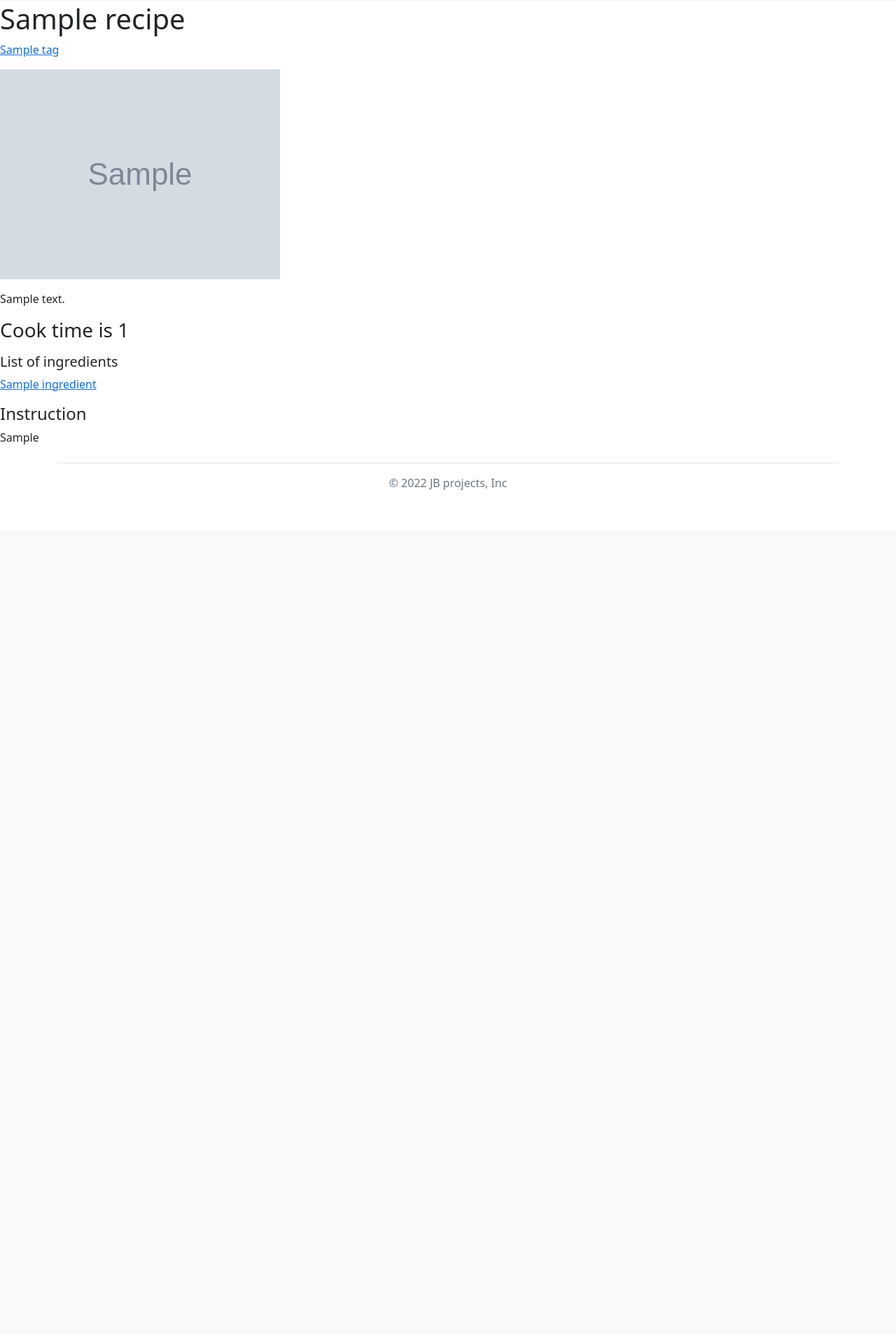
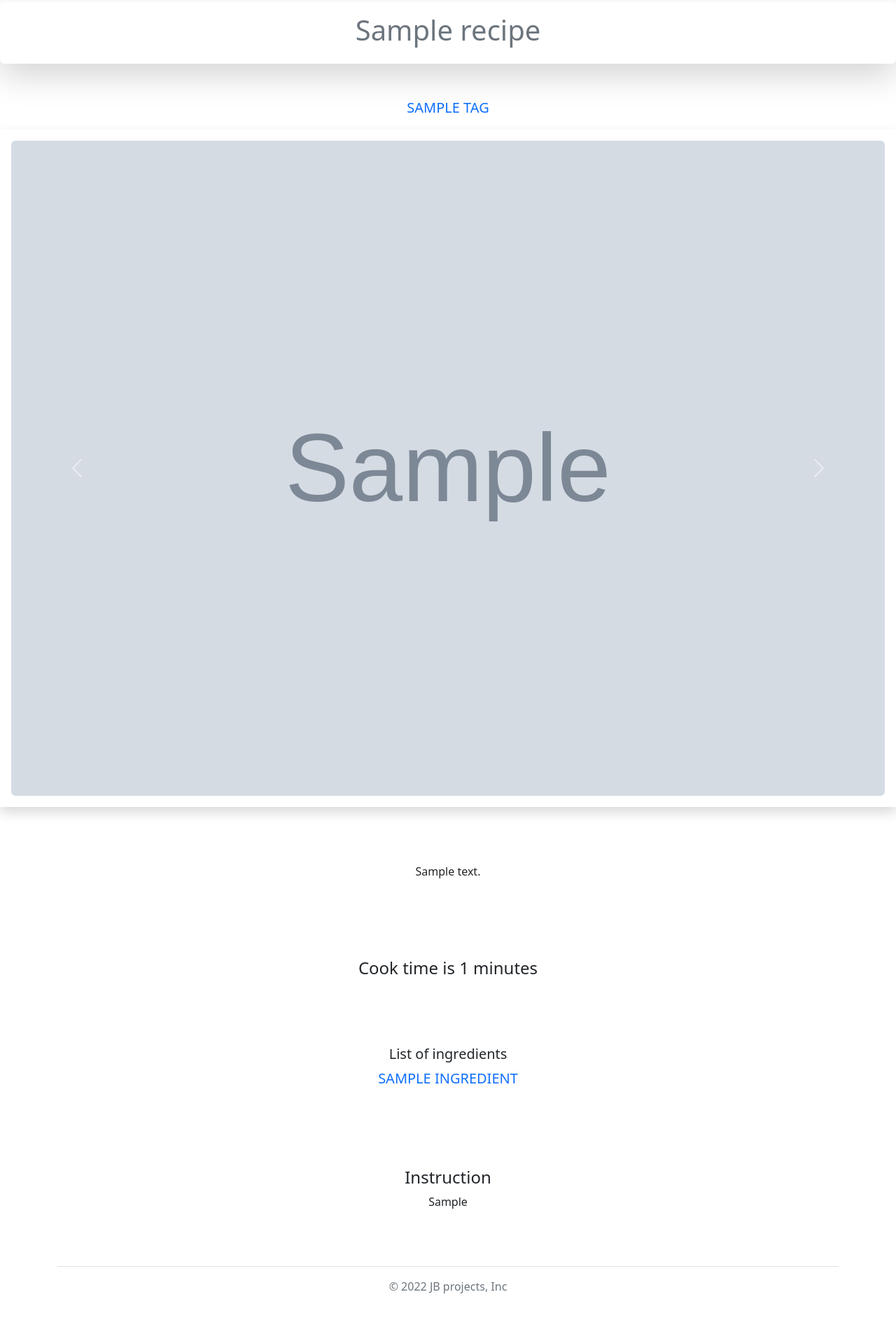
Before and after one commit to jBuly4/Python_Django_CookBook, a Django app: a page that uses templates/recipe_detail.html in a window 1280 px wide. Shown: the part 53-1959 px from the top of the page at 70% size. Before the commit the page ends 753 px from the top, so only its background shows below. Run offline with Django 3.2, Linux system fonts and the light colour scheme; tables that the repository leaves empty hold one stand-in row (values such as "Sample post"); grey boxes marked "Sample" are stand-in pictures.

Commit message:
styling is done. next steps: fixtures and docker

```diff
--- a/templates/recipe_detail.html
+++ b/templates/recipe_detail.html
@@ -3,35 +3,68 @@
 {% block title %}{{ recipe.title }}{% endblock %}
 
 {% block body %}
+	<div class="title shadow-lg p-3 mb-5 bg-body rounded text-muted" style="text-align: center">
 		<h1>{{ recipe.title }}</h1>
+	</div>
+	<div class="text-sm-center text-uppercase fs-5 fw-lighter">
 		<p class="tags">
 			{% for tag in recipe.tags.all %}
-		<a href="{{ tag.get_absolute_url }}">{{ tag.title }}</a>
+				<a class="text-decoration-none" href="{{ tag.get_absolute_url }}">{{ tag.title }}</a>
 			{% endfor %}
 		</p>
 
-	<div class="image">
+	</div>
+
+	<div class="image shadow p-3 mb-5">
+		<div id="carouselControls" class="carousel slide" data-bs-ride="carousel">
+			<div class="carousel-inner">
 				{% for pic in recipe.pictures.all %}
-		<img src="/{{ pic.image }}">
+				<div class="carousel-item active">
+					<img class="d-block w-100 bg-body rounded" src="/{{ pic.image }}">
+				</div>
 				{% endfor %}
 			</div>
+			<button class="carousel-control-prev" type="button" data-bs-target="#carouselControls"
+			        data-bs-slide="prev">
+                <span class="carousel-control-prev-icon" aria-hidden="true"></span>
+                <span class="visually-hidden">Previous</span>
+            </button>
+            <button class="carousel-control-next" type="button" data-bs-target="#carouselControls"
+                    data-bs-slide="next">
+                <span class="carousel-control-next-icon" aria-hidden="true"></span>
+                <span class="visually-hidden">Next</span>
+            </button>
+		</div>
+	</div>
 
+	<div class="p-3 mb-5 text-center text-capitalized">
 		<p class="description">
 		{{ recipe.description | linebreaks }}
 		</p>
+	</div>
 
-	<p class="cooktime"><h3>Cook time is {{ recipe.cook_time }}</h3></p>
+	<div class="p-3 mb-5 text-center text-capitalized">
+		<p class="cooktime"><h4>Cook time is {{ recipe.cook_time }} minutes </h4></p>
+	</div>
 
+	<div class="p-3 mb-5 text-center text-capitalized">
+			<h5> List of ingredients </h5>
+			<div class="text-sm-center text-uppercase fs-5 fw-lighter">
+				{% for ingredient in recipe.ingredients.all %}
 					<p class="ingredients">
-		<h5> List of ingredients </h5>
-		{% for ingredient in recipe.ingredients.all %}
-			<a href="{{ ingredient.get_absolute_url }}">{{ ingredient.title }}</a>
+						<a class="text-decoration-none" href="{{ ingredient.get_absolute_url }}">
+							{{ ingredient.title }}</a>
+					</p>
 				{% endfor %}
-	</p>
+			</div>
+	</div>
 
+
+	<div class=" p-3 mb-5 text-center text-capitalized">
 		<p class="instruction">
 			<h4>Instruction</h4>
 			{{ recipe.instruction | linebreaks }}
 		</p>
+	</div>
 
 {% endblock %}
```
Also changed, not shown: templates/ingredient_detail.html (+12 -4 lines), templates/ingredients_lst.html (+9 -4 lines), templates/tags_lst.html (+8 -4 lines), templates/tags_page.html (+9 -7 lines), static/cookbook/images/bg7.jpg (added). Lines whose indentation alone changed are shown as unchanged.
